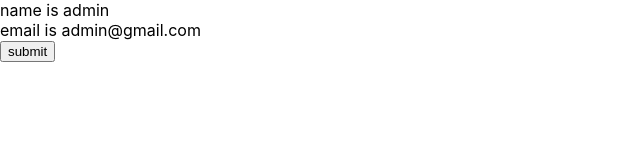
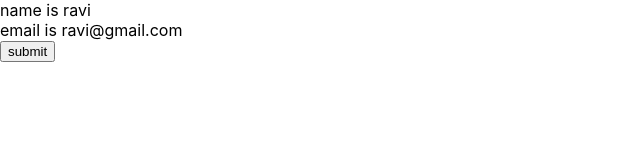
Before and after one commit to sanket0083/main, a React (Create React App) app: page / in a window 1280 px wide. Shown: the top 160 px of the page, without its empty margins (0-640 px from the left). Built offline with nearby package versions, Linux system fonts and the light colour scheme.

Commit message:
array-obj-usestate

```diff
--- a/src/App.js
+++ b/src/App.js
@@ -4,8 +4,8 @@ import React, { useState } from "react"
 export default function App() {
 
   const [name , setname] = useState({
-    name : 'admin',
-    email : 'admin@gmail.com'
+    name : 'ravi',
+    email : 'ravi@gmail.com'
   })
 
   const  btn = () => {
```
